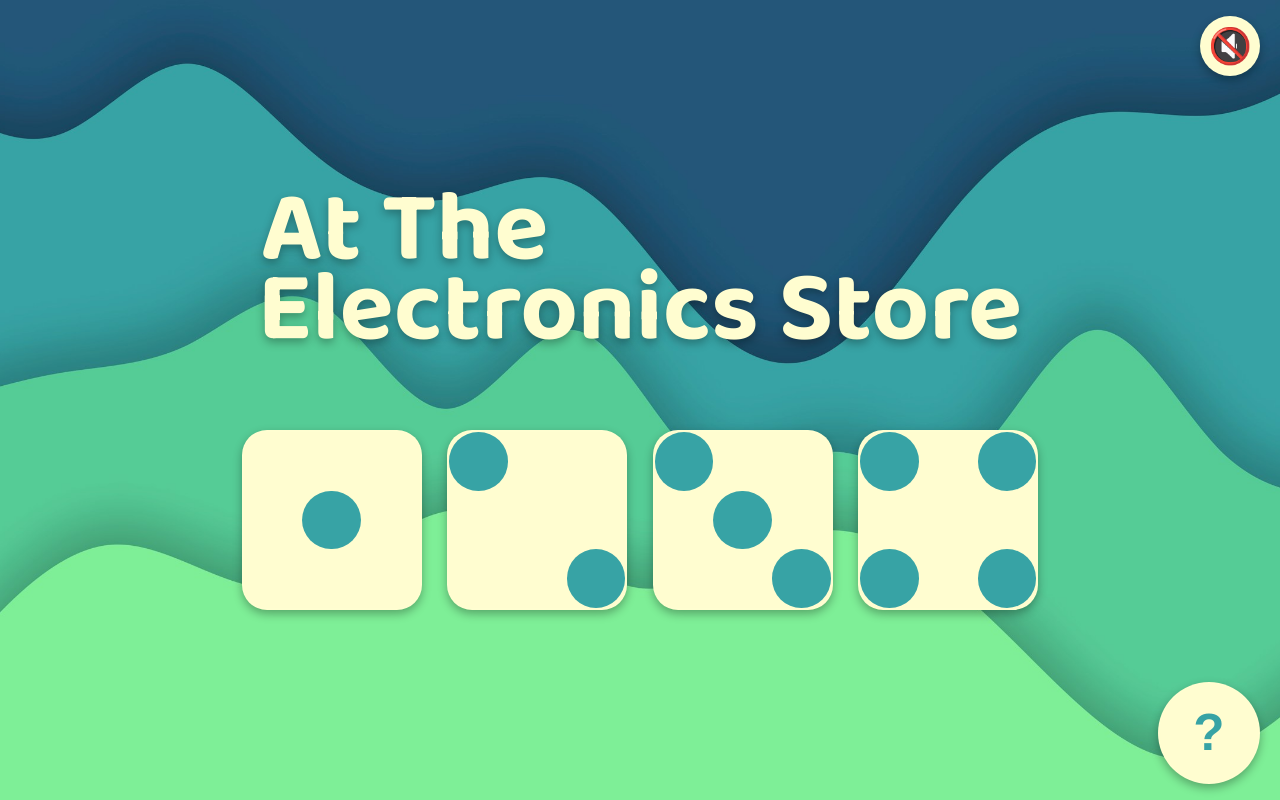
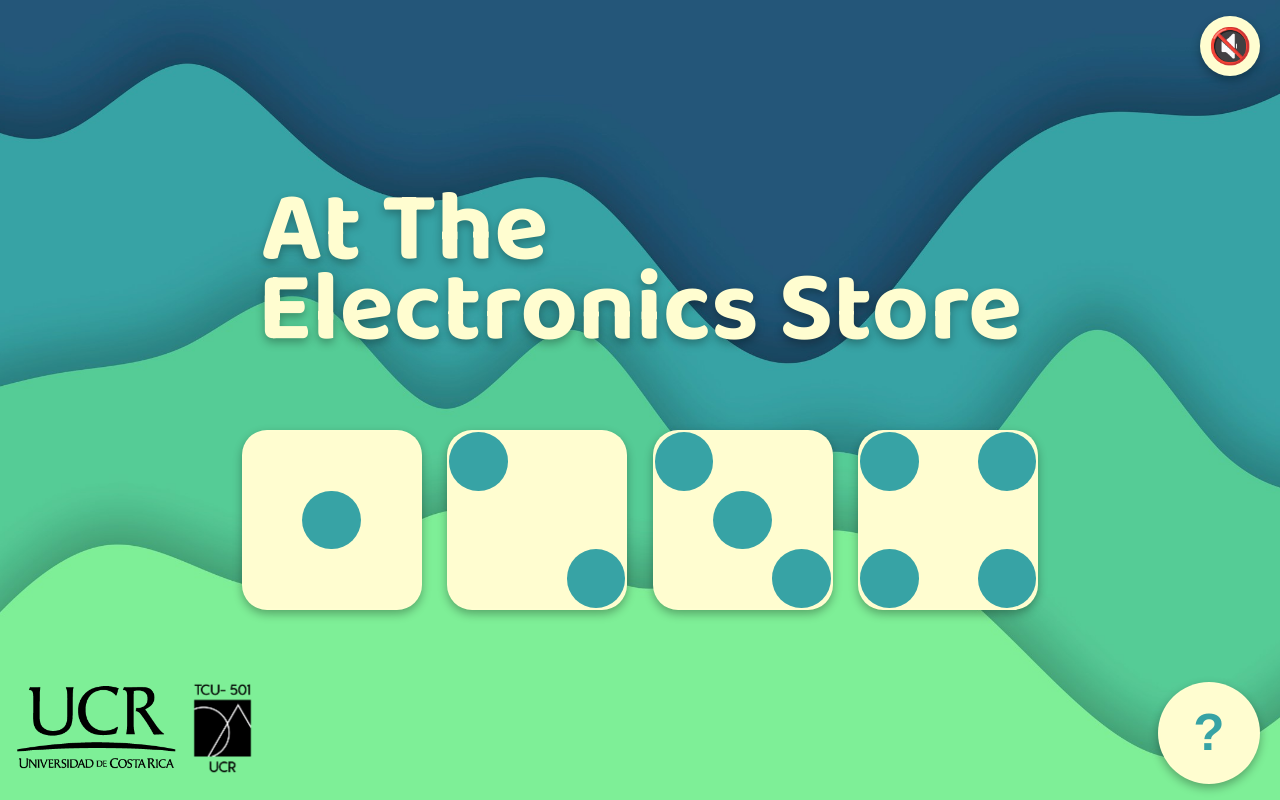
Before and after one commit to Aron1306/TCU-501-Electronics_Store_Educational_Game, a Next.js app in the folder game/: page / in a window 1280 px wide. Built offline with nearby package versions, Linux system fonts and the light colour scheme.

Commit message:
Add ucr and tcu logos to the UI

```diff
--- a/game/src/app/page.js
+++ b/game/src/app/page.js
@@ -73,6 +73,10 @@ export default function Home() {
       <button className={`${styles.button} ${styles.button_mute}`} onClick={() => {audioRef.current.muted = !audioRef.current.muted}}>
       🔇
       </button>
+      <div className={styles.logos}>
+        <img src="/image/assets/ucr-logo.png" alt="UCR logo" className={styles.logos_ucr}/>
+        <img src="/image/assets/tcu-logo.png" alt="TCU logo" className={styles.logos_tcu}/>
+      </div>
       {showModal && (
         <div className={styles.modal_overlay}>
             <div className={styles.modal}>
--- a/game/src/app/page.module.css
+++ b/game/src/app/page.module.css
@@ -347,3 +347,24 @@
 .button_repeat:active {
   transform: scale(0.95);
 }
+
+.logos {
+  position: absolute;
+  display: flex;
+  bottom: 20px;
+  left: 16px;
+  align-items: flex-end;
+  gap: 7px;
+}
+
+.logos_ucr {
+  height: clamp(40px, 8vw, 85px);
+  margin-bottom: 10px;
+  left: 16px;
+  width: auto;
+}
+
+.logos_tcu {
+  height: clamp(40px, 8vw, 128px);
+  width: auto;
+}
```
